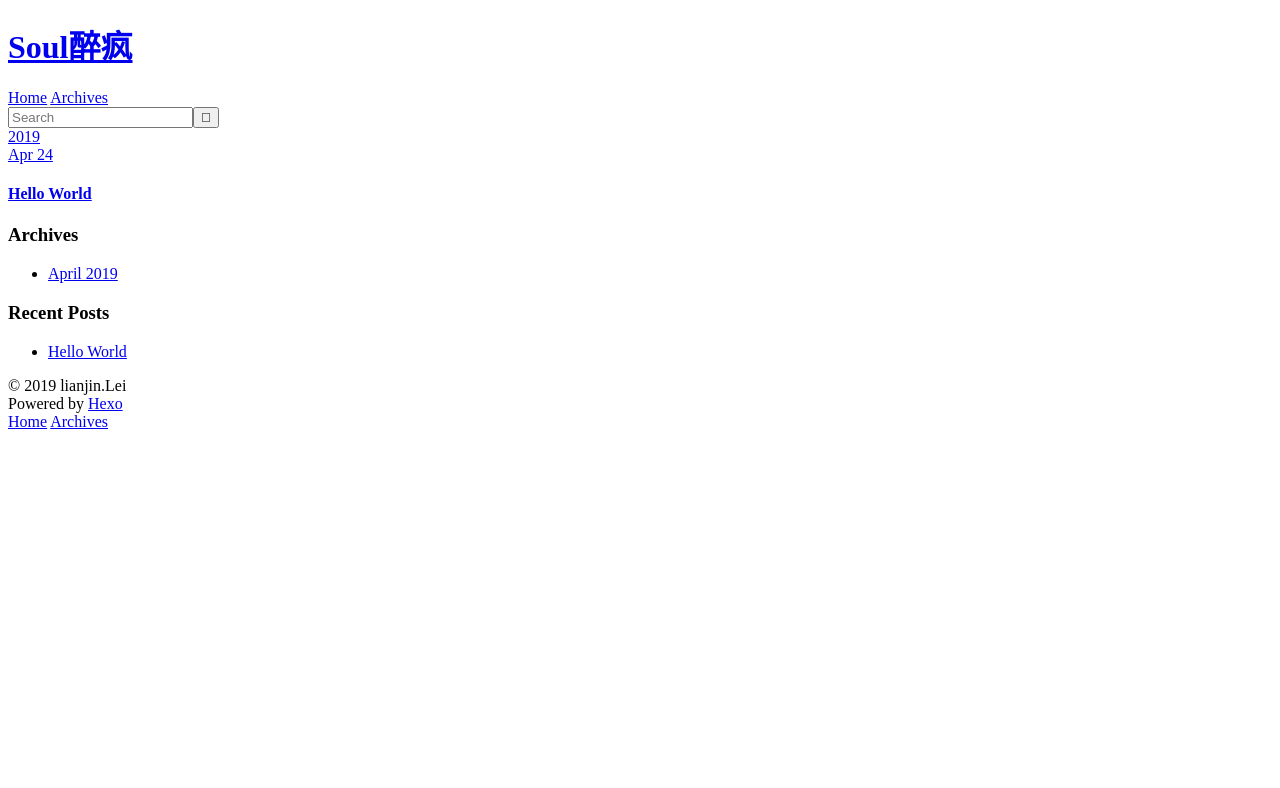
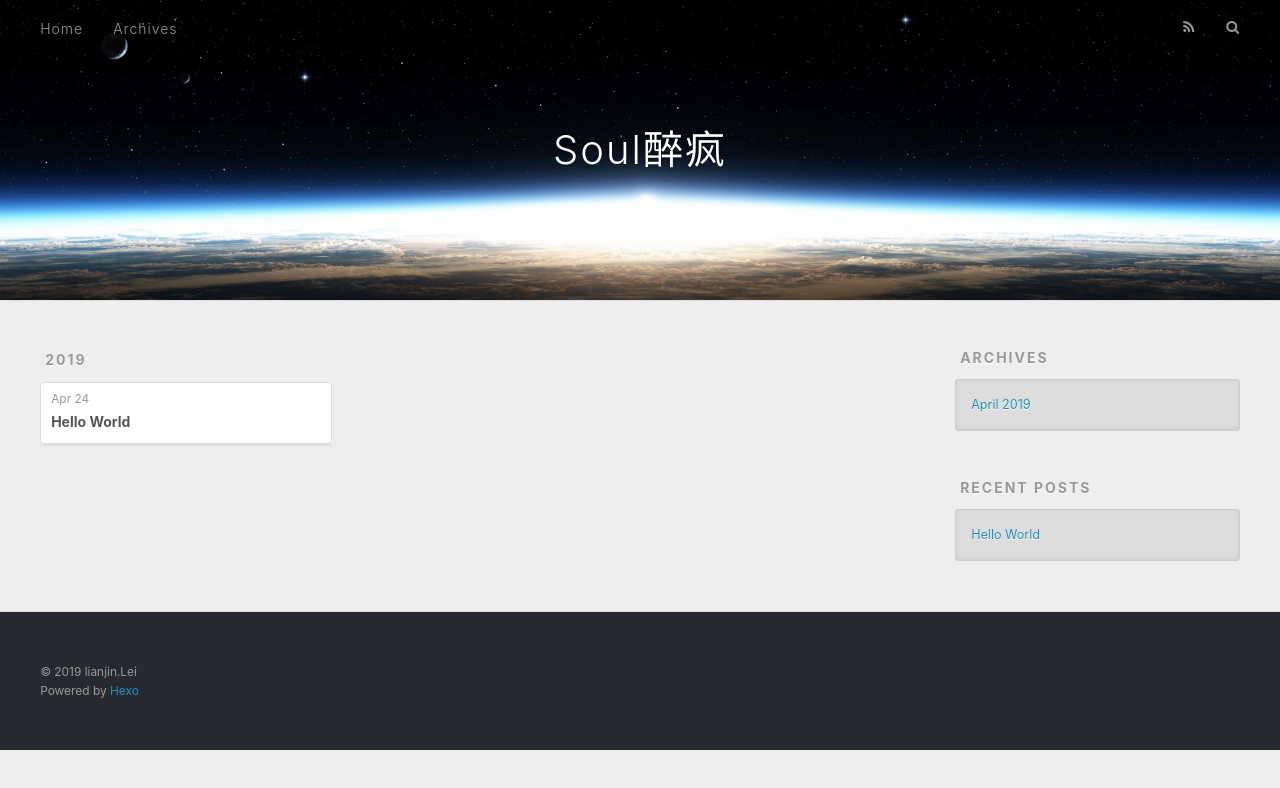
Before and after one commit to leitianjin/hexo, a plain HTML site: page archives/2019/04/index.html in a window 1280 px wide. Drawn offline with nearby package versions, Linux system fonts and the light colour scheme; some packages are replaced by stand-ins of ours; files that its build step writes are made by us from their sources; the site is published under a folder, as on GitHub Pages, so addresses that start at the root find nothing; a script that the page names is missing; files whose address does not match are found by name.

Commit message:
Site updated: 2019-04-24 14:04:13

```diff
--- a/2019/04/24/hello-world/index.html
+++ b/2019/04/24/hello-world/index.html
@@ -19,7 +19,7 @@
 <meta name="twitter:title" content="Hello World">
 <meta name="twitter:description" content="Welcome to Hexo! This is your very first post. Check documentation for more info. If you get any problems when using Hexo, you can find the answer in troubleshooting or you can ask me on GitHub. Quick">
 
-    <link rel="alternate" href="/atom.xml" title="Soul醉疯" type="application/atom+xml">
+    <link rel="alternate" href="leitianjin.github.io/hexo/atom.xml" title="Soul醉疯" type="application/atom+xml">
 
 
     <link rel="icon" href="/favicon.png">
@@ -27,7 +27,7 @@
 
     <link href="//fonts.googleapis.com/css?family=Source+Code+Pro" rel="stylesheet" type="text/css">
 
-  <link rel="stylesheet" href="/css/style.css">
+  <link rel="stylesheet" href="leitianjin.github.io/hexo/css/style.css">
 </head>
 </html>
 <body>
@@ -38,7 +38,7 @@
   <div id="header-outer" class="outer">
     <div id="header-title" class="inner">
       <h1 id="logo-wrap">
-        <a href="/" id="logo">Soul醉疯</a>
+        <a href="leitianjin.github.io/hexo/" id="logo">Soul醉疯</a>
       </h1>
 
     </div>
@@ -46,14 +46,14 @@
       <nav id="main-nav">
         <a id="main-nav-toggle" class="nav-icon"></a>
 
-          <a class="main-nav-link" href="/">Home</a>
+          <a class="main-nav-link" href="leitianjin.github.io/hexo/">Home</a>
 
-          <a class="main-nav-link" href="/archives">Archives</a>
+          <a class="main-nav-link" href="leitianjin.github.io/hexo/archives">Archives</a>
 
       </nav>
       <nav id="sub-nav">
 
-          <a id="nav-rss-link" class="nav-icon" href="/atom.xml" title="RSS Feed"></a>
+          <a id="nav-rss-link" class="nav-icon" href="leitianjin.github.io/hexo/atom.xml" title="RSS Feed"></a>
 
         <a id="nav-search-btn" class="nav-icon" title="Search"></a>
       </nav>
@@ -66,7 +66,7 @@
       <div class="outer">
         <section id="main"><article id="post-hello-world" class="article article-type-post" itemscope itemprop="blogPost">
   <div class="article-meta">
-    <a href="/2019/04/24/hello-world/" class="article-date">
+    <a href="leitianjin.github.io/hexo/2019/04/24/hello-world/" class="article-date">
   <time datetime="2019-04-24T05:27:06.433Z" itemprop="datePublished">2019-04-24</time>
 </a>
 
@@ -99,7 +99,7 @@
 
     </div>
     <footer class="article-footer">
-      <a data-url="http://yoursite.com/2019/04/24/hello-world/" data-id="cjuusfngp00003ovd8kf4z68l" class="article-share-link">Share</a>
+      <a data-url="http://yoursite.com/2019/04/24/hello-world/" data-id="cjuushy2o0000b8vd59ic3ryu" class="article-share-link">Share</a>
 
 
     </footer>
@@ -125,7 +125,7 @@
   <div class="widget-wrap">
     <h3 class="widget-title">Archives</h3>
     <div class="widget">
-      <ul class="archive-list"><li class="archive-list-item"><a class="archive-list-link" href="/archives/2019/04/">April 2019</a></li></ul>
+      <ul class="archive-list"><li class="archive-list-item"><a class="archive-list-link" href="leitianjin.github.io/hexo/archives/2019/04/">April 2019</a></li></ul>
     </div>
   </div>
 
@@ -138,7 +138,7 @@
       <ul>
 
           <li>
-            <a href="/2019/04/24/hello-world/">Hello World</a>
+            <a href="leitianjin.github.io/hexo/2019/04/24/hello-world/">Hello World</a>
           </li>
 
       </ul>
@@ -161,9 +161,9 @@
     </div>
     <nav id="mobile-nav">
 
-    <a href="/" class="mobile-nav-link">Home</a>
+    <a href="leitianjin.github.io/hexo/" class="mobile-nav-link">Home</a>
 
-    <a href="/archives" class="mobile-nav-link">Archives</a>
+    <a href="leitianjin.github.io/hexo/archives" class="mobile-nav-link">Archives</a>
 
 </nav>
 
@@ -171,11 +171,11 @@
 <script src="//ajax.googleapis.com/ajax/libs/jquery/2.0.3/jquery.min.js"></script>
 
 
-  <link rel="stylesheet" href="/fancybox/jquery.fancybox.css">
-  <script src="/fancybox/jquery.fancybox.pack.js"></script>
+  <link rel="stylesheet" href="leitianjin.github.io/hexo/fancybox/jquery.fancybox.css">
+  <script src="leitianjin.github.io/hexo/fancybox/jquery.fancybox.pack.js"></script>
 
 
-<script src="/js/script.js"></script>
+<script src="leitianjin.github.io/hexo/js/script.js"></script>
 
 
 
--- a/archives/2019/04/index.html
+++ b/archives/2019/04/index.html
@@ -15,7 +15,7 @@
 <meta name="twitter:card" content="summary">
 <meta name="twitter:title" content="Soul醉疯">
 
-    <link rel="alternate" href="/atom.xml" title="Soul醉疯" type="application/atom+xml">
+    <link rel="alternate" href="leitianjin.github.io/hexo/atom.xml" title="Soul醉疯" type="application/atom+xml">
 
 
     <link rel="icon" href="/favicon.png">
@@ -23,7 +23,7 @@
 
     <link href="//fonts.googleapis.com/css?family=Source+Code+Pro" rel="stylesheet" type="text/css">
 
-  <link rel="stylesheet" href="/css/style.css">
+  <link rel="stylesheet" href="leitianjin.github.io/hexo/css/style.css">
 </head>
 </html>
 <body>
@@ -34,7 +34,7 @@
   <div id="header-outer" class="outer">
     <div id="header-title" class="inner">
       <h1 id="logo-wrap">
-        <a href="/" id="logo">Soul醉疯</a>
+        <a href="leitianjin.github.io/hexo/" id="logo">Soul醉疯</a>
       </h1>
 
     </div>
@@ -42,14 +42,14 @@
       <nav id="main-nav">
         <a id="main-nav-toggle" class="nav-icon"></a>
 
-          <a class="main-nav-link" href="/">Home</a>
+          <a class="main-nav-link" href="leitianjin.github.io/hexo/">Home</a>
 
-          <a class="main-nav-link" href="/archives">Archives</a>
+          <a class="main-nav-link" href="leitianjin.github.io/hexo/archives">Archives</a>
 
       </nav>
       <nav id="sub-nav">
 
-          <a id="nav-rss-link" class="nav-icon" href="/atom.xml" title="RSS Feed"></a>
+          <a id="nav-rss-link" class="nav-icon" href="leitianjin.github.io/hexo/atom.xml" title="RSS Feed"></a>
 
         <a id="nav-search-btn" class="nav-icon" title="Search"></a>
       </nav>
@@ -69,20 +69,20 @@
 
       <section class="archives-wrap">
         <div class="archive-year-wrap">
-          <a href="/archives/2019" class="archive-year">2019</a>
+          <a href="leitianjin.github.io/hexo/archives/2019" class="archive-year">2019</a>
         </div>
         <div class="archives">
 
     <article class="archive-article archive-type-post">
   <div class="archive-article-inner">
     <header class="archive-article-header">
-      <a href="/2019/04/24/hello-world/" class="archive-article-date">
+      <a href="leitianjin.github.io/hexo/2019/04/24/hello-world/" class="archive-article-date">
   <time datetime="2019-04-24T05:27:06.433Z" itemprop="datePublished">Apr 24</time>
 </a>
 
 
     <h1 itemprop="name">
-      <a class="archive-article-title" href="/2019/04/24/hello-world/">Hello World</a>
+      <a class="archive-article-title" href="leitianjin.github.io/hexo/2019/04/24/hello-world/">Hello World</a>
     </h1>
 
 
@@ -111,7 +111,7 @@
   <div class="widget-wrap">
     <h3 class="widget-title">Archives</h3>
     <div class="widget">
-      <ul class="archive-list"><li class="archive-list-item"><a class="archive-list-link" href="/archives/2019/04/">April 2019</a></li></ul>
+      <ul class="archive-list"><li class="archive-list-item"><a class="archive-list-link" href="leitianjin.github.io/hexo/archives/2019/04/">April 2019</a></li></ul>
     </div>
   </div>
 
@@ -124,7 +124,7 @@
       <ul>
 
           <li>
-            <a href="/2019/04/24/hello-world/">Hello World</a>
+            <a href="leitianjin.github.io/hexo/2019/04/24/hello-world/">Hello World</a>
           </li>
 
       </ul>
@@ -147,9 +147,9 @@
     </div>
     <nav id="mobile-nav">
 
-    <a href="/" class="mobile-nav-link">Home</a>
+    <a href="leitianjin.github.io/hexo/" class="mobile-nav-link">Home</a>
 
-    <a href="/archives" class="mobile-nav-link">Archives</a>
+    <a href="leitianjin.github.io/hexo/archives" class="mobile-nav-link">Archives</a>
 
 </nav>
 
@@ -157,11 +157,11 @@
 <script src="//ajax.googleapis.com/ajax/libs/jquery/2.0.3/jquery.min.js"></script>
 
 
-  <link rel="stylesheet" href="/fancybox/jquery.fancybox.css">
-  <script src="/fancybox/jquery.fancybox.pack.js"></script>
+  <link rel="stylesheet" href="leitianjin.github.io/hexo/fancybox/jquery.fancybox.css">
+  <script src="leitianjin.github.io/hexo/fancybox/jquery.fancybox.pack.js"></script>
 
 
-<script src="/js/script.js"></script>
+<script src="leitianjin.github.io/hexo/js/script.js"></script>
 
 
 
```
Also changed, not shown: archives/2019/index.html (+16 -16 lines), archives/index.html (+16 -16 lines), index.html (+16 -16 lines).
